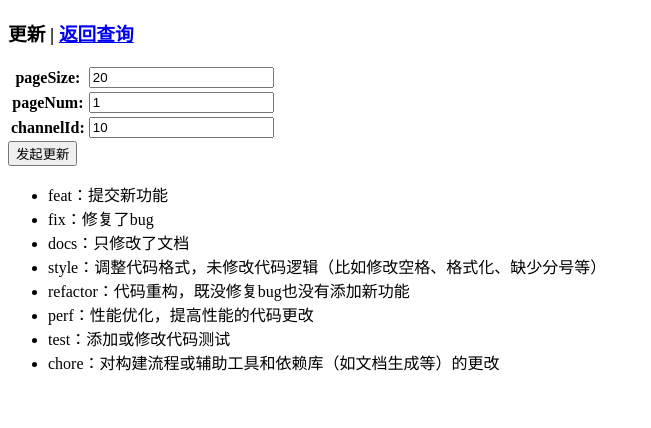
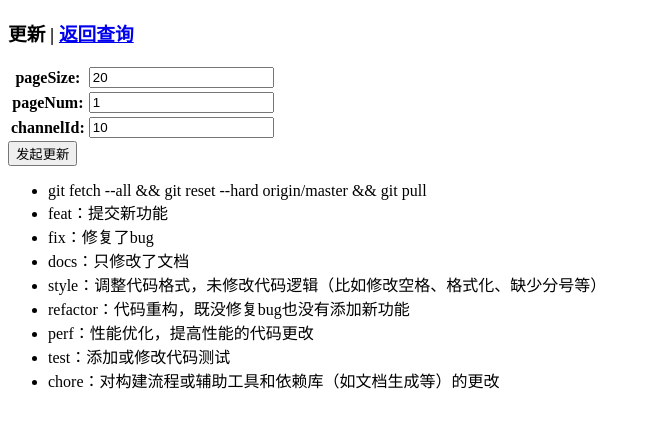
Before and after one commit to lingkai5wu/DjangoWeb, a Django app: page /update/ in a window 1280 px wide. Shown: the top 428 px of the page, without its empty margins (0-651 px from the left). Run offline with Django 4.2, Linux system fonts and the light colour scheme.

Commit message:
chore: 修改工作流提示

```diff
--- a/ys/templates/update.html
+++ b/ys/templates/update.html
@@ -22,6 +22,7 @@
         {% for content in list %}
             <li>{{ content }}</li>
         {% empty %}
+            <li>git fetch --all && git reset --hard origin/master && git pull</li>
             <li>feat：提交新功能</li>
             <li>fix：修复了bug</li>
             <li>docs：只修改了文档</li>
```
Also changed, not shown: db.sqlite3.
